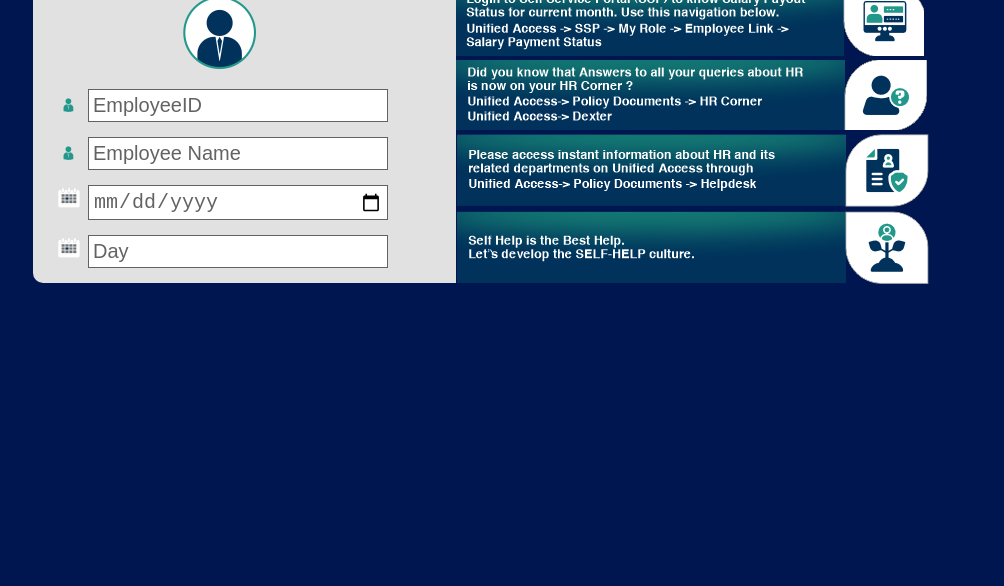
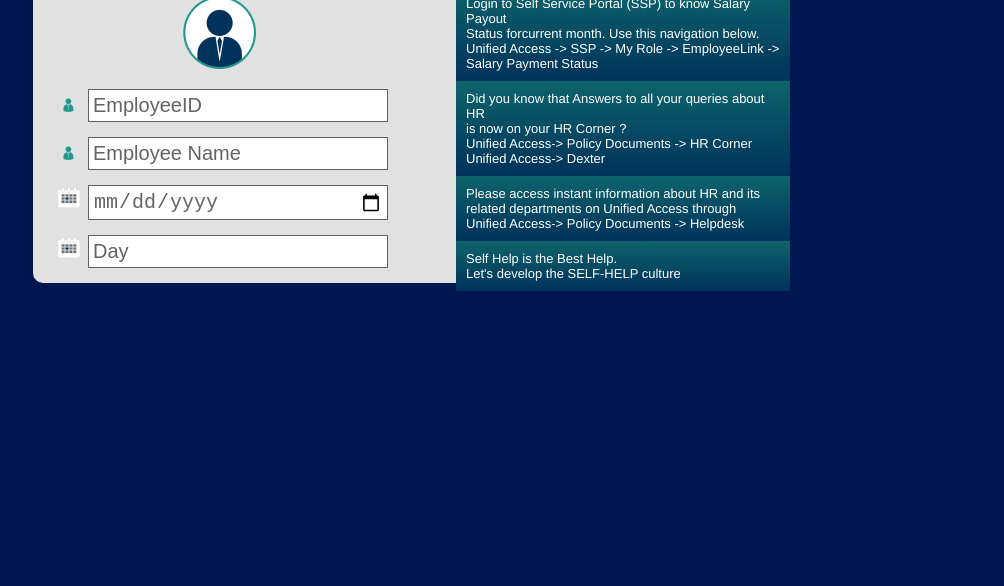
Before and after one commit to shilpa0407/LAAS-Wallpaper-html, a plain HTML site: page index.html in a window 1280 px wide. Shown: the part 214-800 px from the top of the page, without its empty margins (117-1121 px from the left). Drawn offline with Linux system fonts and the light colour scheme.

Commit message:
adding text to path section

```diff
--- a/index.html
+++ b/index.html
@@ -55,10 +55,40 @@
         </div>
 
         <div class='form-text'>
-          <div class='image-1'> <img src="images\ImgA.png" alt='ImgA'> </div>
-          <div class='image-2'><img src="images\ImgB.png" alt='ImgB'> </div>
-          <div class='image-3'><img src="images\ImgC.png" alt='ImgC'> </div>
-          <div class='image-4'><img src="images\ImgD.png" alt='ImgD'> </div>
+
+          <div class="path-01">
+            <p>Login to Self Service Portal (SSP) to know Salary Payout<br>
+              Status forcurrent month. Use this navigation below.<br>
+              Unified Access -> SSP -> My Role -> EmployeeLink -><br>
+              Salary Payment Status
+            </p>
+
+          </div>
+
+          <div class="path-02">
+            <p>
+              Did you know that Answers to all your queries about HR<br>
+              is now on your HR Corner ?<br>
+              Unified Access-> Policy Documents -> HR Corner<br>
+              Unified Access-> Dexter
+
+            </p>
+          </div>
+
+          <div class="path-03">
+            <p>
+              Please access instant information about HR and its<br>
+              related departments on Unified Access through<br>
+              Unified Access-> Policy Documents -> Helpdesk
+            </p>
+          </div>
+
+          <div class="path-04">
+            <p>
+              Self Help is the Best Help. <br>
+              Let's develop the SELF-HELP culture
+            </p>
+          </div>
         </div>
 
       </div>
--- a/styles.css
+++ b/styles.css
@@ -149,15 +149,28 @@ body {
     flex: 1;
     display: flex;
     flex-direction: column;
+    color: white;
 }
 
-.form-text .image-1,
-.image-2,
-.image-3,
-.image-4 {
-    margin-top: 0px;
-    margin-bottom: 0px;
+.path-01, .path-02, .path-03, .path-04 {
+    display: flex;
+     font-family: "Helvetica Neue", Helvetica, sans-serif;
+    background: linear-gradient(to bottom, #0d646b, #00325b);
+    /* Other styling properties */
+    width: 60%; /* Set width as needed */
+    height: 100px;
+    font-size: 13px;
+    text-align: left;
+    padding:10px;
+
+
 }
+
+/* .icons{
+    flex: 1;
+} */
+
+
 
 @media(max-width:768px) {
     .form-text .image-1 {
```
Also changed, not shown: images/ImgA.png (deleted), images/ImgB.png (deleted), images/ImgC.png (deleted), images/ImgD.png (deleted), images/path01.png (added), images/path02.png (added), images/path03.png (added), images/path04.png (added).
